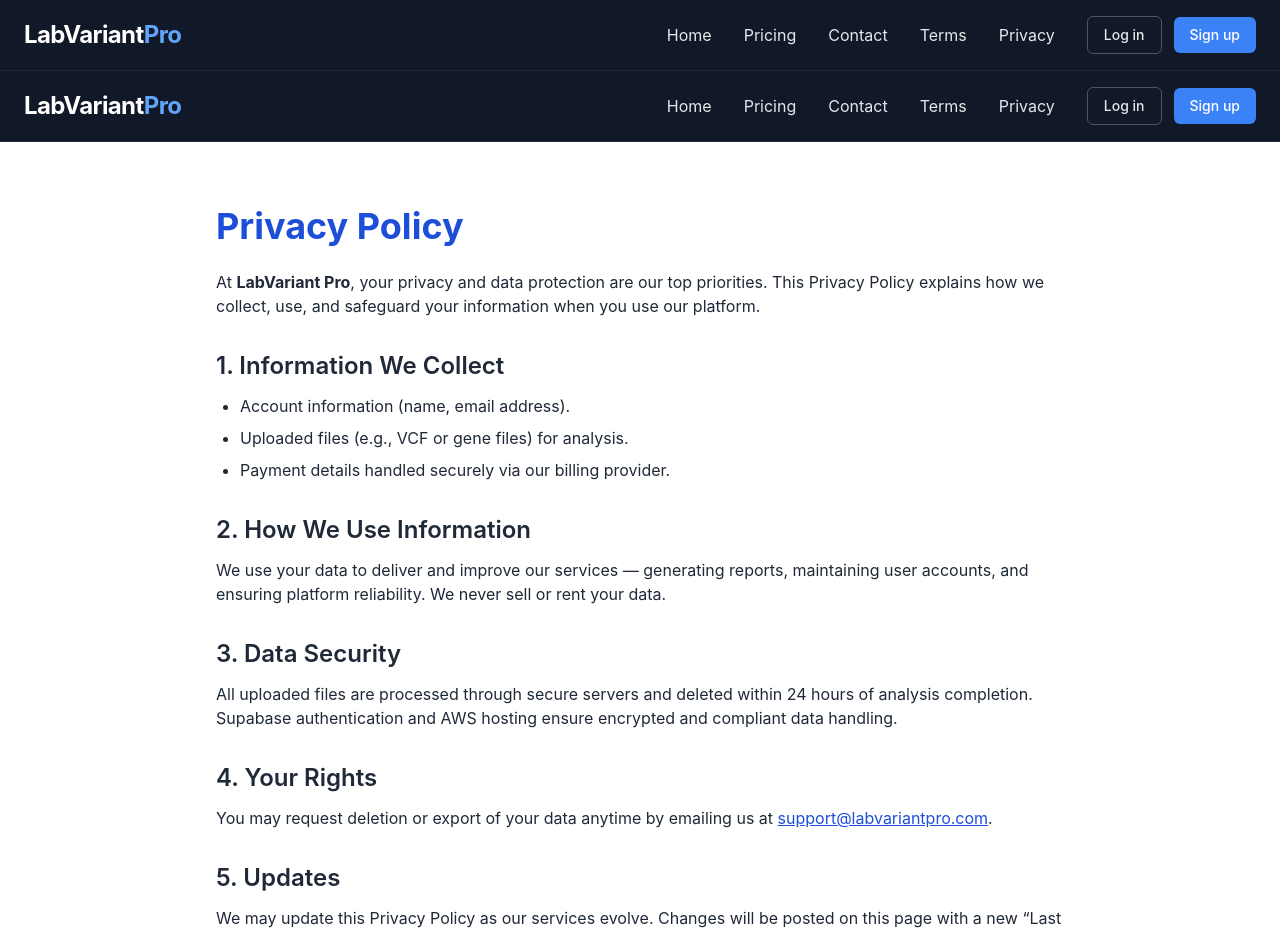
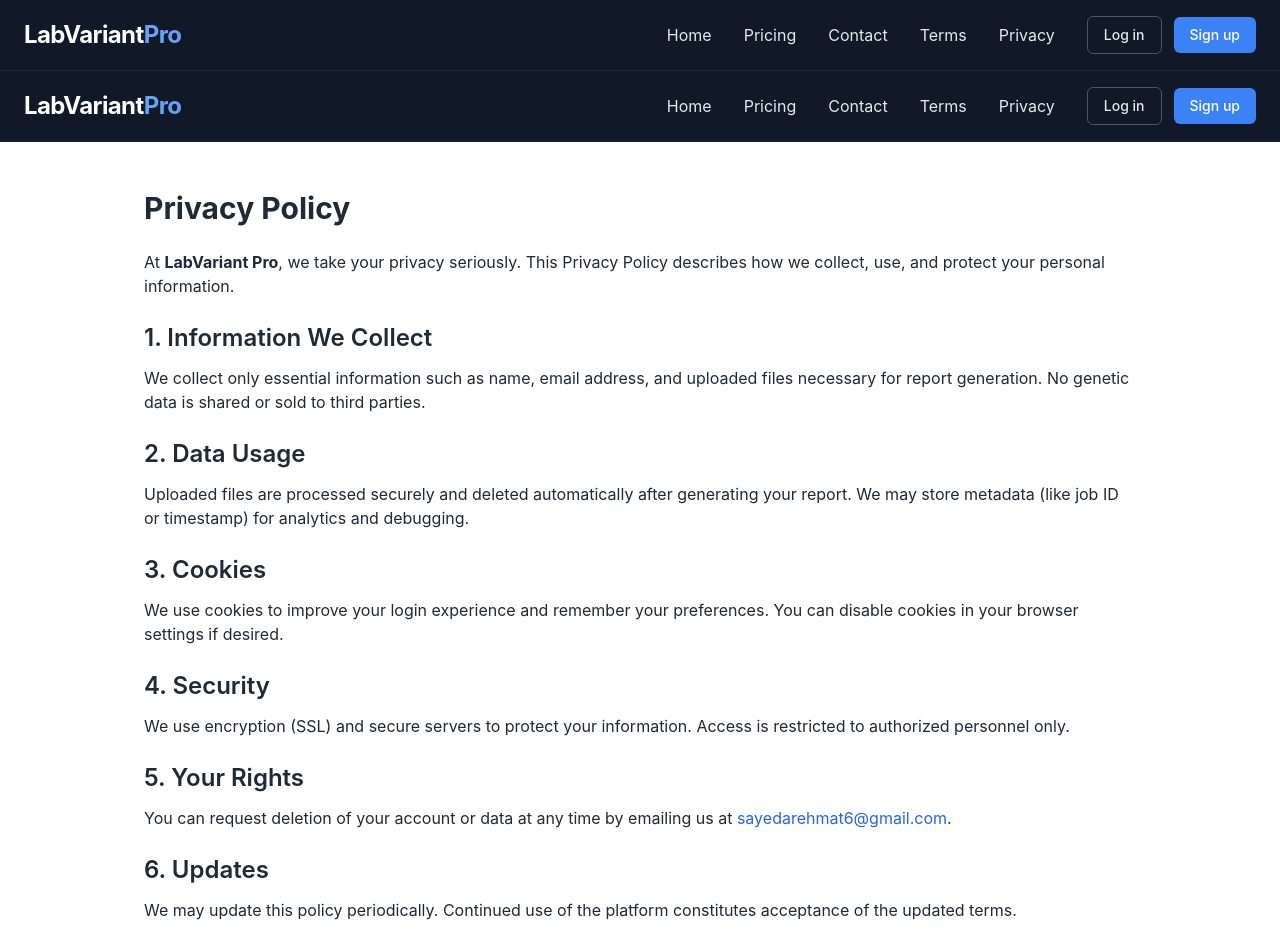
Before and after one commit to SayedaRehmat/labvariantpro-frontend, a Next.js app: page /privacy in a window 1280 px wide. Shown: the top 934 px of the page. Built offline with nearby package versions, Linux system fonts and the light colour scheme.

Commit message:
Update privacy.tsx

```diff
--- a/pages/privacy.tsx
+++ b/pages/privacy.tsx
@@ -1,54 +1,56 @@
-import Navbar from "@/components/Navbar";
-import Footer from "@/components/Footer";
+// pages/privacy.tsx
+import React from "react";
+import Navbar from "../components/Navbar";
+import Footer from "../components/Footer";
 
 export default function Privacy() {
   return (
-    <div className="min-h-screen flex flex-col bg-white text-gray-800">
+    <div className="flex flex-col min-h-screen">
       <Navbar />
-      <main className="flex-1 max-w-4xl mx-auto px-6 py-16">
-        <h1 className="text-4xl font-bold mb-6 text-blue-700">Privacy Policy</h1>
-        <p className="mb-6">
-          At <strong>LabVariant Pro</strong>, your privacy and data protection are our
-          top priorities. This Privacy Policy explains how we collect, use, and
-          safeguard your information when you use our platform.
+      <main className="flex-grow max-w-5xl mx-auto px-4 py-12 text-gray-800">
+        <h1 className="text-3xl font-bold mb-6">Privacy Policy</h1>
+        <p className="mb-4">
+          At <strong>LabVariant Pro</strong>, we take your privacy seriously.
+          This Privacy Policy describes how we collect, use, and protect your personal information.
         </p>
 
-        <h2 className="text-2xl font-semibold mb-3 mt-8">1. Information We Collect</h2>
-        <ul className="list-disc ml-6 space-y-2">
-          <li>Account information (name, email address).</li>
-          <li>Uploaded files (e.g., VCF or gene files) for analysis.</li>
-          <li>Payment details handled securely via our billing provider.</li>
-        </ul>
-
-        <h2 className="text-2xl font-semibold mb-3 mt-8">2. How We Use Information</h2>
-        <p>
-          We use your data to deliver and improve our services — generating reports,
-          maintaining user accounts, and ensuring platform reliability. We never sell
-          or rent your data.
+        <h2 className="text-2xl font-semibold mt-6 mb-3">1. Information We Collect</h2>
+        <p className="mb-4">
+          We collect only essential information such as name, email address, and uploaded files
+          necessary for report generation. No genetic data is shared or sold to third parties.
         </p>
 
-        <h2 className="text-2xl font-semibold mb-3 mt-8">3. Data Security</h2>
-        <p>
-          All uploaded files are processed through secure servers and deleted within
-          24 hours of analysis completion. Supabase authentication and AWS hosting
-          ensure encrypted and compliant data handling.
+        <h2 className="text-2xl font-semibold mt-6 mb-3">2. Data Usage</h2>
+        <p className="mb-4">
+          Uploaded files are processed securely and deleted automatically after generating your report.
+          We may store metadata (like job ID or timestamp) for analytics and debugging.
         </p>
 
-        <h2 className="text-2xl font-semibold mb-3 mt-8">4. Your Rights</h2>
-        <p>
-          You may request deletion or export of your data anytime by emailing us at{" "}
-          <a href="mailto:support@labvariantpro.com" className="text-blue-700 underline">
-            support@labvariantpro.com
+        <h2 className="text-2xl font-semibold mt-6 mb-3">3. Cookies</h2>
+        <p className="mb-4">
+          We use cookies to improve your login experience and remember your preferences.
+          You can disable cookies in your browser settings if desired.
+        </p>
+
+        <h2 className="text-2xl font-semibold mt-6 mb-3">4. Security</h2>
+        <p className="mb-4">
+          We use encryption (SSL) and secure servers to protect your information.
+          Access is restricted to authorized personnel only.
+        </p>
+
+        <h2 className="text-2xl font-semibold mt-6 mb-3">5. Your Rights</h2>
+        <p className="mb-4">
+          You can request deletion of your account or data at any time by emailing us at{" "}
+          <a href="mailto:sayedarehmat6@gmail.com" className="text-blue-600">
+            sayedarehmat6@gmail.com
           </a>.
         </p>
 
-        <h2 className="text-2xl font-semibold mb-3 mt-8">5. Updates</h2>
-        <p>
-          We may update this Privacy Policy as our services evolve. Changes will be
-          posted on this page with a new “Last Updated” date.
+        <h2 className="text-2xl font-semibold mt-6 mb-3">6. Updates</h2>
+        <p className="mb-4">
+          We may update this policy periodically. Continued use of the platform
+          constitutes acceptance of the updated terms.
         </p>
-
-        <p className="mt-8 text-gray-500">Last Updated: October 2025</p>
       </main>
       <Footer />
     </div>
```
